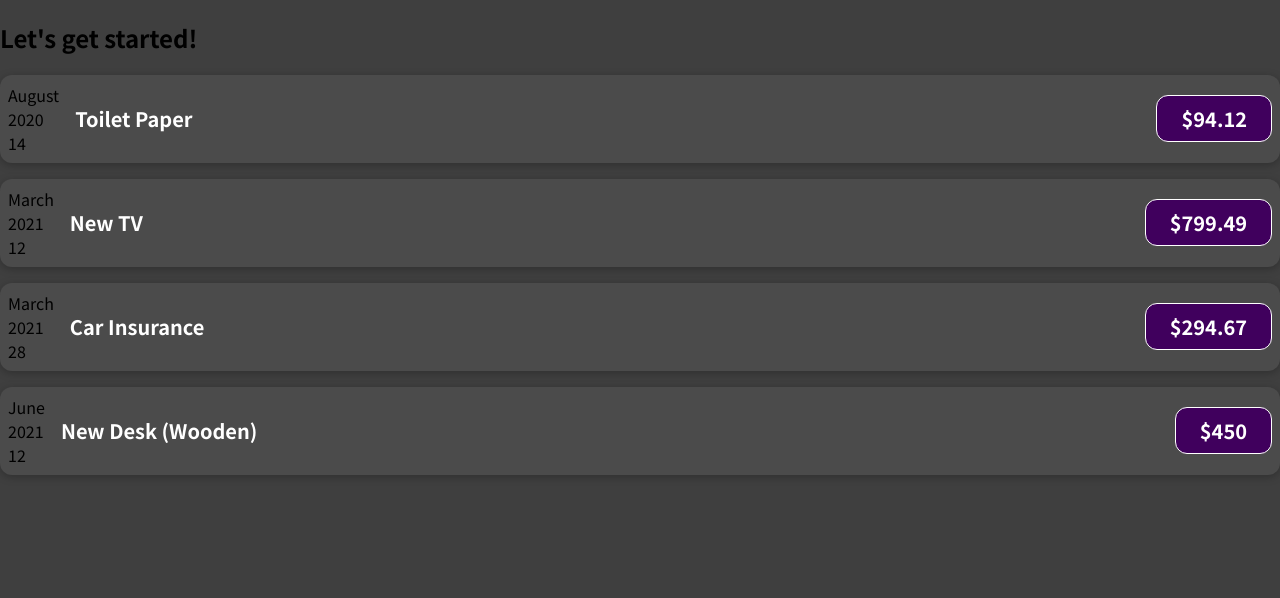
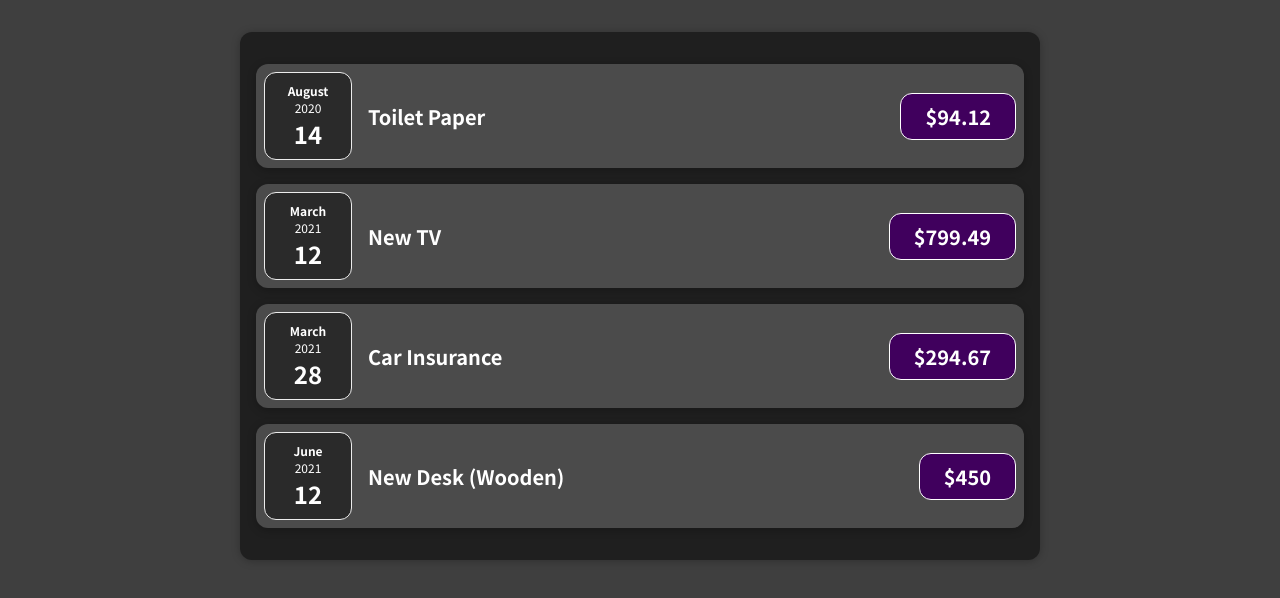
Before and after one commit to johnwithsmile/react, a React (Create React App) app in the folder react-complete-guide/: page / in a window 1280 px wide. Shown: the top 598 px of the page. Built offline with nearby package versions, Linux system fonts and the light colour scheme.

Commit message:
add expenses componen

```diff
--- a/react-complete-guide/src/App.js
+++ b/react-complete-guide/src/App.js
@@ -1,4 +1,5 @@
-import ExpenseItem from "./components/ExpenseItem";
+import React from "react";
+import Expenses from "./components/Expenses";
 
 function App() {
   const expenses = [
@@ -22,29 +23,10 @@
       date: new Date(2021, 5, 12),
     },
   ];
+
   return (
     <div>
-      <h2>Let's get started!</h2>
-      <ExpenseItem
-        title={expenses[0].title}
-        amount={expenses[0].amount}
-        date={expenses[0].date}
-      />
-      <ExpenseItem
-        title={expenses[1].title}
-        amount={expenses[1].amount}
-        date={expenses[1].date}
-      />
-      <ExpenseItem
-        title={expenses[2].title}
-        amount={expenses[2].amount}
-        date={expenses[2].date}
-      />
-      <ExpenseItem
-        title={expenses[3].title}
-        amount={expenses[3].amount}
-        date={expenses[3].date}
-      />
+      <Expenses items={expenses} />
     </div>
   );
 }
--- a/react-complete-guide/src/components/ExpenseDate.js
+++ b/react-complete-guide/src/components/ExpenseDate.js
@@ -1,13 +1,15 @@
+import "../styles/ExpenseDate.css";
+
 function ExpenseDate(props) {
   const month = props.date.toLocaleString("en-US", { month: "long" });
   const day = props.date.toLocaleString("en-US", { day: "2-digit" });
   const year = props.date.getFullYear();
 
   return (
-    <div>
-      <div>{month}</div>
-      <div>{year}</div>
-      <div>{day}</div>
+    <div className="expense-date">
+      <div className="expense-date__month">{month}</div>
+      <div className="expense-date__year">{year}</div>
+      <div className="expense-date__day">{day}</div>
     </div>
   );
 }
--- /dev/null
+++ b/react-complete-guide/src/components/Expenses.js
@@ -0,0 +1,31 @@
+import ExpenseItem from "./ExpenseItem";
+import "../styles/Expenses.css";
+
+function Expenses(props) {
+  return (
+    <div className="expenses">
+      <ExpenseItem
+        title={props.items[0].title}
+        amount={props.items[0].amount}
+        date={props.items[0].date}
+      />
+      <ExpenseItem
+        title={props.items[1].title}
+        amount={props.items[1].amount}
+        date={props.items[1].date}
+      />
+      <ExpenseItem
+        title={props.items[2].title}
+        amount={props.items[2].amount}
+        date={props.items[2].date}
+      />
+      <ExpenseItem
+        title={props.items[3].title}
+        amount={props.items[3].amount}
+        date={props.items[3].date}
+      />
+    </div>
+  );
+}
+
+export default Expenses;
--- /dev/null
+++ b/react-complete-guide/src/styles/ExpenseDate.css
@@ -0,0 +1,26 @@
+.expense-date {
+  display: flex;
+  flex-direction: column;
+  width: 5.5rem;
+  height: 5.5rem;
+  border: 1px solid #ececec;
+  background-color: #2a2a2a;
+  color: white;
+  border-radius: 12px;
+  align-items: center;
+  justify-content: center;
+}
+
+.expense-date__month {
+  font-size: 0.75rem;
+  font-weight: bold;
+}
+
+.expense-date__year {
+  font-size: 0.75rem;
+}
+
+.expense-date__day {
+  font-size: 1.5rem;
+  font-weight: bold;
+}
--- /dev/null
+++ b/react-complete-guide/src/styles/Expenses.css
@@ -0,0 +1,9 @@
+.expenses {
+  padding: 1rem;
+  background-color: rgb(31, 31, 31);
+  margin: 2rem auto;
+  width: 50rem;
+  max-width: 95%;
+  border-radius: 12px;
+  box-shadow: 0 1px 8px rgba(0, 0, 0, 0.25);
+}
```
